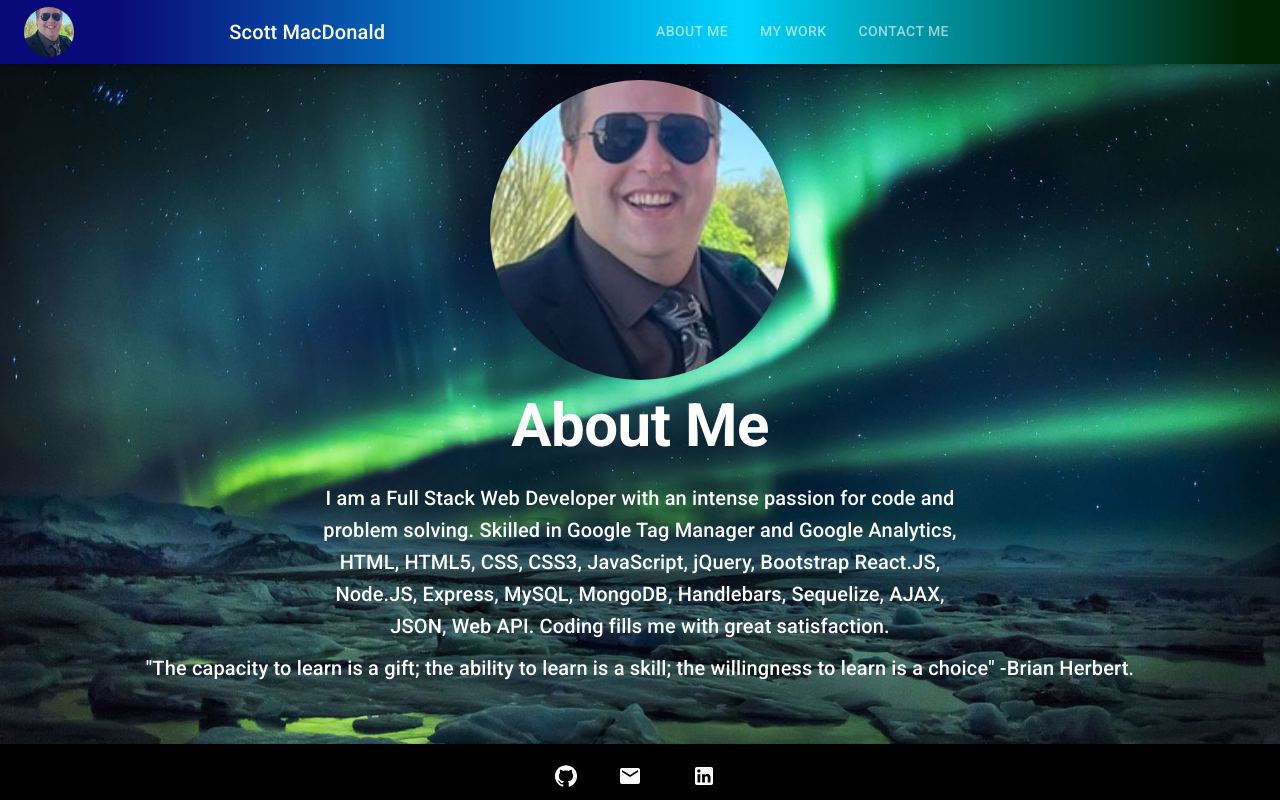
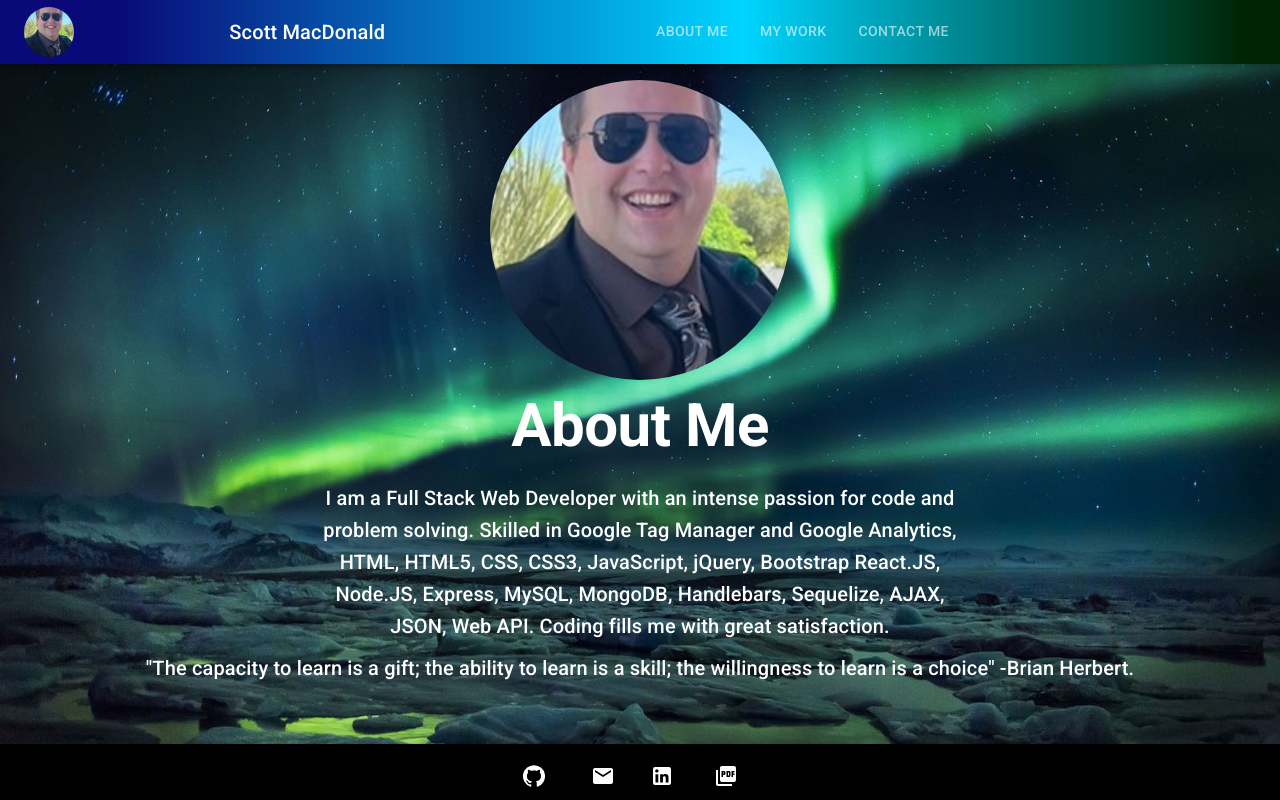
Before and after one commit to BigMacD-WebDesign/portfolioRemake, a React (Create React App) app: page / in a window 1280 px wide. Built offline with nearby package versions, Linux system fonts and the light colour scheme.

Commit message:
added url links for icons and added resume pdf with icon

```diff
--- a/src/components/Footer/Footer.js
+++ b/src/components/Footer/Footer.js
@@ -3,21 +3,16 @@ import {
   AppBar,
   Toolbar,
   Grid,
-  // Typography,
-  // Tabs,
-  // Tab,
   useTheme,
   useMediaQuery,
   Button,
   Link,
-  // IconButton,
-  // Box,
-  // MenuIcon
 } from "@mui/material";
 import GitHubIcon from "@mui/icons-material/GitHub";
 import EmailIcon from "@mui/icons-material/Email";
 import LinkedInIcon from "@mui/icons-material/LinkedIn";
-// import PictureAsPdfIcon from '@mui/icons-material/PictureAsPdf';
+import PictureAsPdfIcon from "@mui/icons-material/PictureAsPdf";
+import Resume from '../../assets/Resume/Resume.pdf';
 
 const Footer = () => {
   const theme = useTheme();
@@ -34,6 +29,7 @@ const Footer = () => {
         position: "fixed",
         top: "93%",
         placeItems: "center",
+        // marginLeft: "20px"
       }}
     >
       <Toolbar>
@@ -41,19 +37,33 @@ const Footer = () => {
           <>
             <Link href="https://github.com/BigMacD-WebDesign" target="_blank">
               <Button sx={{ color: "white" }}>
-                <GitHubIcon sx={{ paddingRight: "20px" }} />
+                <GitHubIcon sx={{ marginLeft: "20px", paddingRight: "20px" }} />
               </Button>
             </Link>
-            {/* <Button sx={{ color: 'white' }}>
-                <EmailIcon sx={{ paddingRight: "20px" }} />
+
+            <Link href="mailto:scottmacd88@yahoo.com">
+              <Button sx={{ color: "white" }}>
+                <EmailIcon sx={{ paddingRight: "10px" }} />
               </Button>
+            </Link>
+
+            <Link
+              href="https://www.linkedin.com/in/scott-macdonald-b7b741a5/"
+              target="_blank"
+            >
               <Button sx={{ color: "white" }}>
-                <LinkedInIcon href="https://www.linkedin.com/in/scott-macdonald-b7b741a5/" />
-              </Button> */}
+                <LinkedInIcon />
+              </Button>
+            </Link>
+
+            <Link href={Resume} target="_blank">
+              <Button sx={{ color: "white" }}>
+                <PictureAsPdfIcon sx={{ paddingRight: "20px" }} />
+              </Button>
+            </Link>
           </>
         ) : (
           <Grid sx={{ placeItems: "center" }} container>
-
             <Link href="https://github.com/BigMacD-WebDesign" target="_blank">
               <Button sx={{ color: "white" }}>
                 <GitHubIcon
@@ -63,14 +73,27 @@ const Footer = () => {
               </Button>
             </Link>
 
-            <Link>
-            <Button sx={{ color: 'white' }}>
-                <EmailIcon sx={{ paddingRight: "20px" }} />
+            <Link href="mailto:scottmacd88@yahoo.com">
+              <Button sx={{ color: "white" }}>
+                <EmailIcon sx={{ paddingRight: "10px" }} />
               </Button>
-              </Link>
+            </Link>
+
+            <Link
+              href="https://www.linkedin.com/in/scott-macdonald-b7b741a5/"
+              target="_blank"
+            >
               <Button sx={{ color: "white" }}>
-                <LinkedInIcon href="https://www.linkedin.com/in/scott-macdonald-b7b741a5/" />
+                <LinkedInIcon sx={{ paddingRight: "20px" }} />
               </Button>
+            </Link>
+
+            <Link href={Resume} target="_blank">
+              <Button sx={{ color: "white" }}>
+                <PictureAsPdfIcon sx={{ paddingRight: "20px" }} />
+              </Button>
+            </Link>
+
           </Grid>
         )}
       </Toolbar>
```
Also changed, not shown: 1 other file (tests, documents, lock files or other folders).
